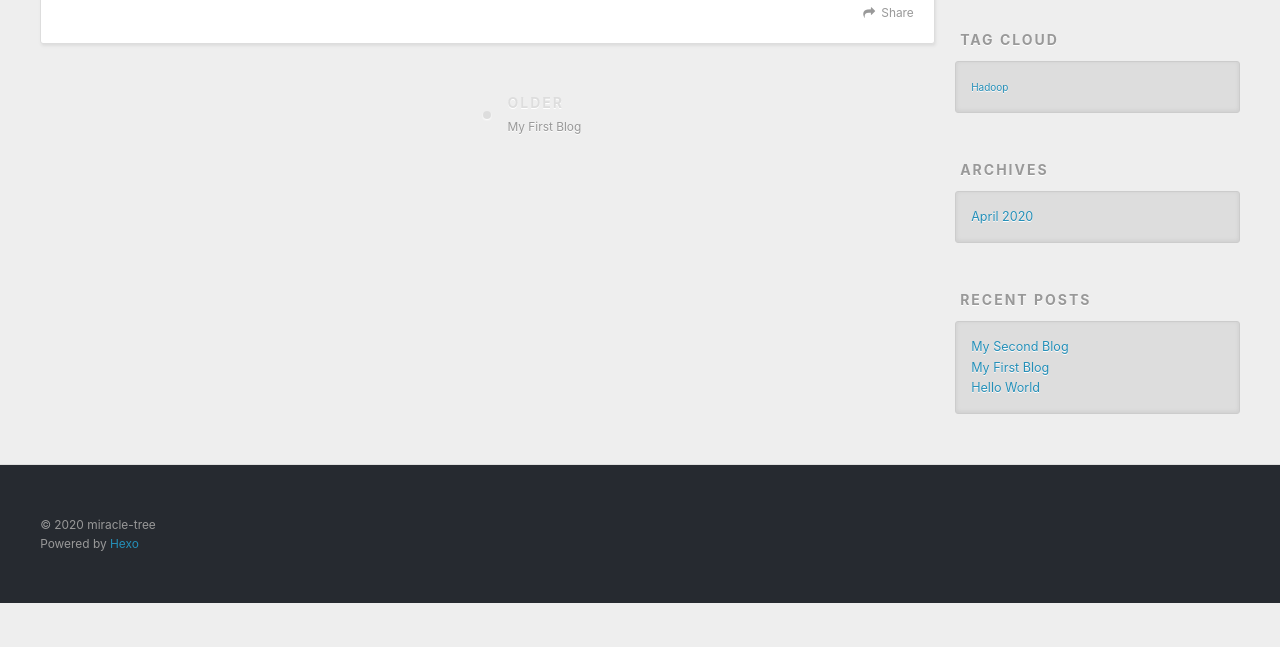
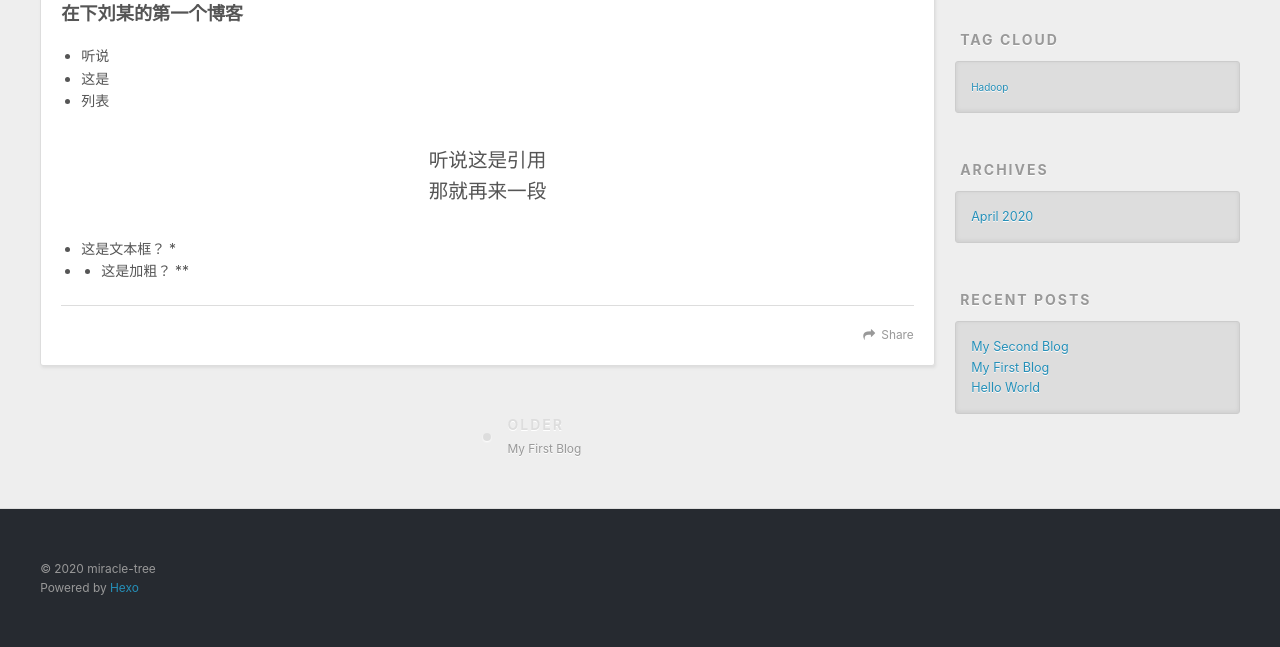
Before and after one commit to miracle-tree/miracle-tree.github.io, a plain HTML site: page 2020/04/19/My-Second-Blog/index.html in a window 1280 px wide. Shown: the part 448-1095 px from the top of the page. Before the commit the page ends 1051 px from the top, so only its background shows below. Drawn offline with nearby package versions, Linux system fonts and the light colour scheme.

Commit message:
Site updated: 2020-04-21 11:55:36

```diff
--- a/2020/04/19/My-Second-Blog/index.html
+++ b/2020/04/19/My-Second-Blog/index.html
@@ -7,12 +7,14 @@
 
   <title>My Second Blog | MT&#39;s Blog</title>
   <meta name="viewport" content="width=device-width, initial-scale=1, maximum-scale=1">
-  <meta property="og:type" content="article">
+  <meta name="description" content="在下刘某的第一个博客 听说 这是 列表   听说这是引用那就再来一段   这是文本框？ *  这是加粗？ **">
+<meta property="og:type" content="article">
 <meta property="og:title" content="My Second Blog">
 <meta property="og:url" content="https://github.com/miracle-tree/2020/04/19/My-Second-Blog/index.html">
 <meta property="og:site_name" content="MT&#39;s Blog">
+<meta property="og:description" content="在下刘某的第一个博客 听说 这是 列表   听说这是引用那就再来一段   这是文本框？ *  这是加粗？ **">
 <meta property="article:published_time" content="2020-04-19T09:34:05.000Z">
-<meta property="article:modified_time" content="2020-04-19T09:34:05.791Z">
+<meta property="article:modified_time" content="2020-04-21T03:55:20.508Z">
 <meta property="article:author" content="miracle-tree">
 <meta name="twitter:card" content="summary">
 
@@ -89,6 +91,21 @@
 
     <div class="article-entry" itemprop="articleBody">
 
+        <h3 id="在下刘某的第一个博客"><a href="#在下刘某的第一个博客" class="headerlink" title="在下刘某的第一个博客"></a>在下刘某的第一个博客</h3><ul>
+<li>听说</li>
+<li>这是</li>
+<li>列表</li>
+</ul>
+<blockquote>
+<p>听说这是引用<br>那就再来一段</p>
+</blockquote>
+<ul>
+<li>这是文本框？ *</li>
+<li><ul>
+<li>这是加粗？ **</li>
+</ul>
+</li>
+</ul>
 
 
     </div>
```
Also changed, not shown: index.html (+15 -0 lines), search.xml (+16 -1 lines).
